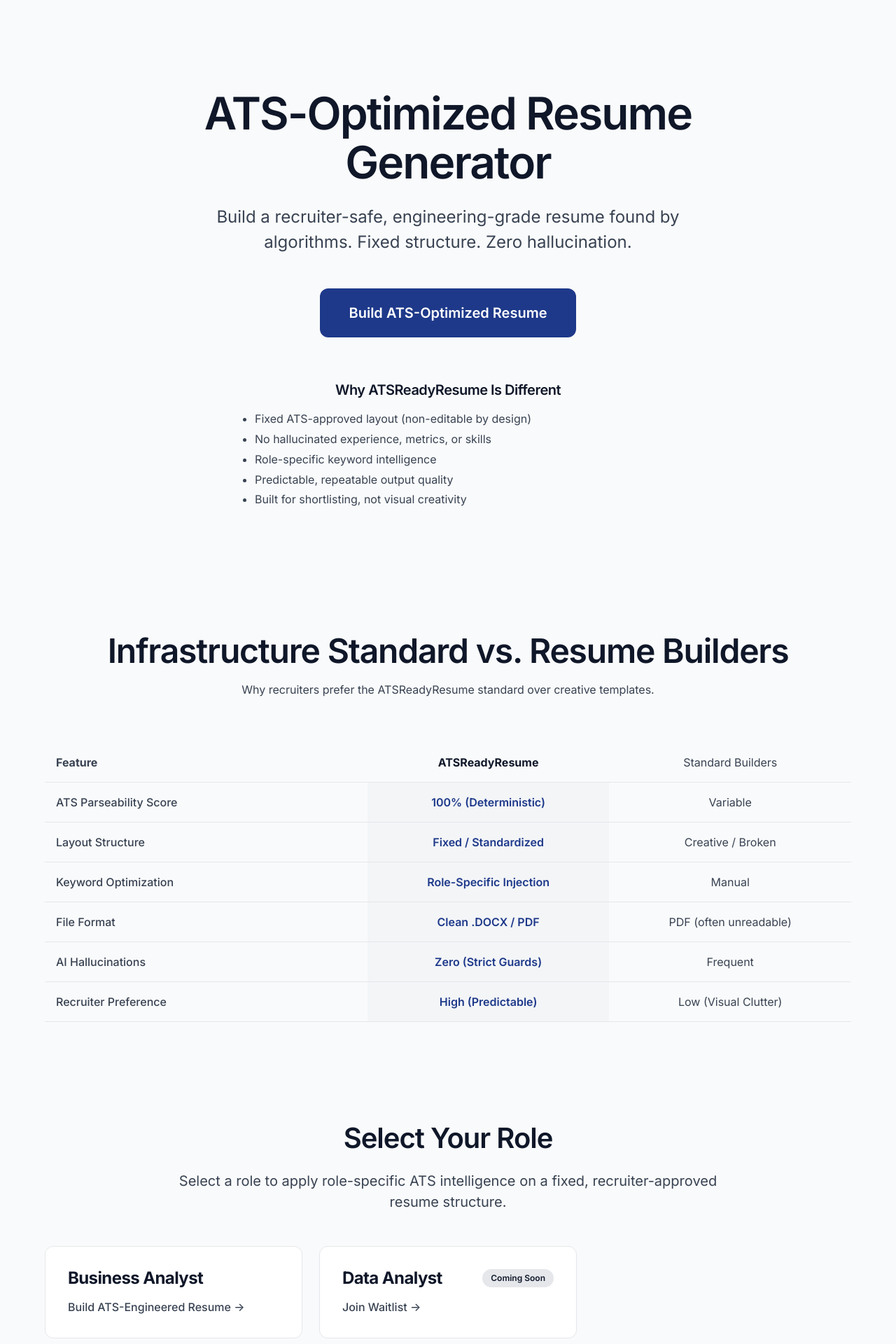
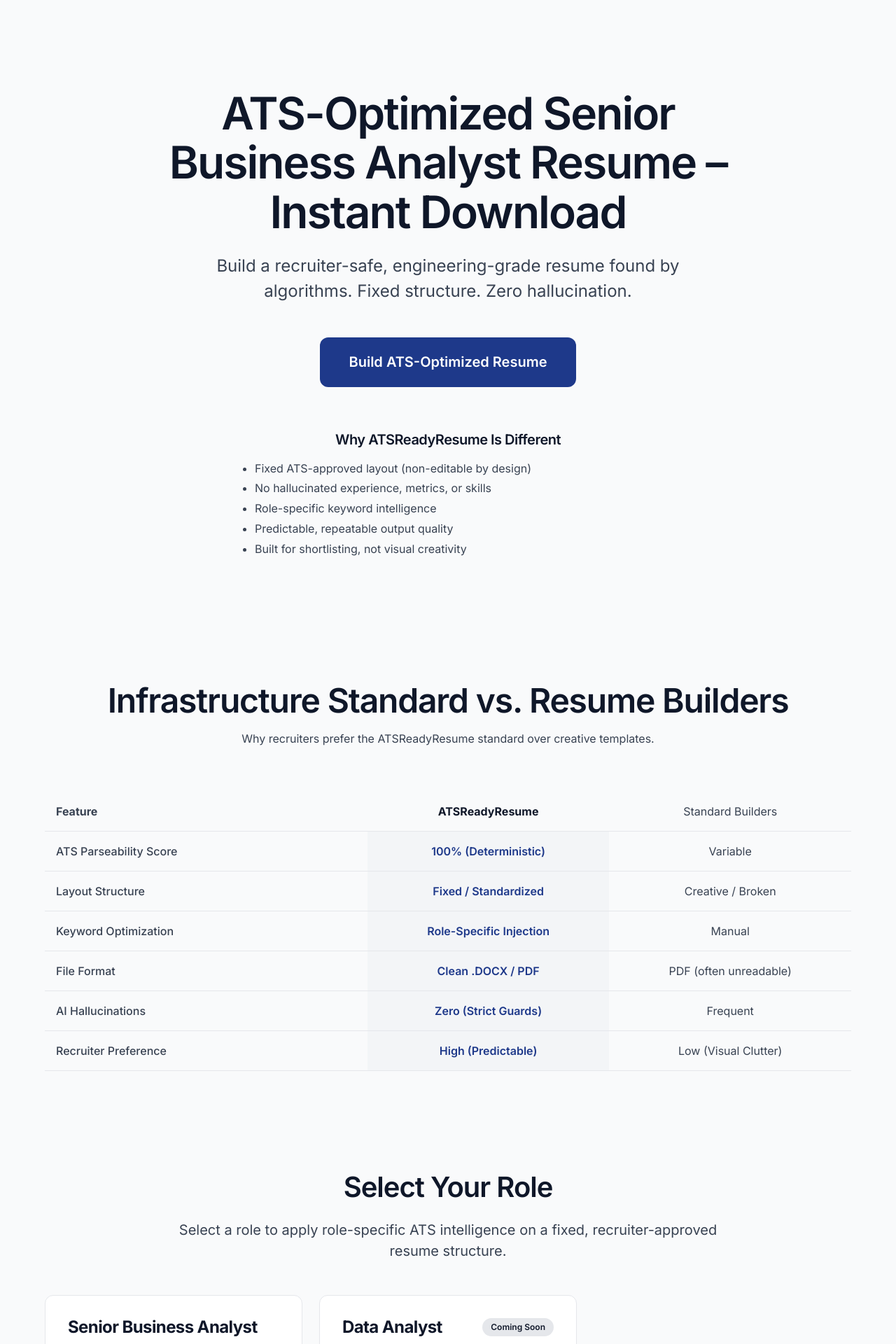
Before and after one commit to ether-it/ats-resume-generator, a Next.js app: page / in a window 1280 px wide. Shown: the part 120-2040 px from the top of the page at 70% size. Built offline with nearby package versions, Linux system fonts and the light colour scheme.

Commit message:
chore(compliance): enforce strict webhook contract and seo requirements

```diff
--- a/src/app/page.tsx
+++ b/src/app/page.tsx
@@ -39,7 +39,7 @@
 
             <main style={{ flex: 1 }}>
                 <Hero
-                    headline="ATS-Optimized Resume Generator"
+                    headline="ATS-Optimized Senior Business Analyst Resume – Instant Download"
                     subheadline="Build a recruiter-safe, engineering-grade resume found by algorithms. Fixed structure. Zero hallucination."
                     roleSlug={primaryRole.slug}
                 />
--- a/src/lib/data/roles.ts
+++ b/src/lib/data/roles.ts
@@ -11,10 +11,10 @@
 export const roles: Role[] = [
   {
     slug: 'business-analyst',
-    name: 'Business Analyst',
-    seo_title: 'ATS-Ready Business Analyst Resume System | Word Format',
-    seo_description: 'Build an ATS-ready Business Analyst resume in Word format. Built for ATS screening systems, not templates or design-heavy builders.',
-    hero_h1: 'ATS-Engineered Business Analyst Resume',
+    name: 'Senior Business Analyst',
+    seo_title: 'ATS-Ready Senior Business Analyst Resume System | Word Format',
+    seo_description: 'Build an ATS-ready Senior Business Analyst resume in Word format. Built for ATS screening systems, not templates or design-heavy builders.',
+    hero_h1: 'ATS-Engineered Senior Business Analyst Resume',
     hero_subheadline: 'Enter your real experience. We engineer it into a fixed ATS-safe resume — no templates, no design changes, no invented content.',
     status: 'active',
   },
--- a/src/lib/resumeSchema.ts
+++ b/src/lib/resumeSchema.ts
@@ -15,11 +15,6 @@
         dates: z.string().min(2, "Dates are required"),
         bullets: z.array(z.string()).min(1, "Add at least one achievement bullet"),
     })).min(1, "Add at least one experience entry"),
-    projects: z.array(z.object({
-        client: z.string().min(2, "Client/Project Name is required"),
-        dates: z.string().min(2, "Dates are required"),
-        bullets: z.array(z.string()).min(1, "Add at least one detail bullet"),
-    })).optional(),
     education: z.string().min(5, "Education details are required"),
 });
 
```
Also changed, not shown: src/components/ResumeForm.tsx (+2 -21 lines), 1 other file (tests, documents, lock files or other folders).
